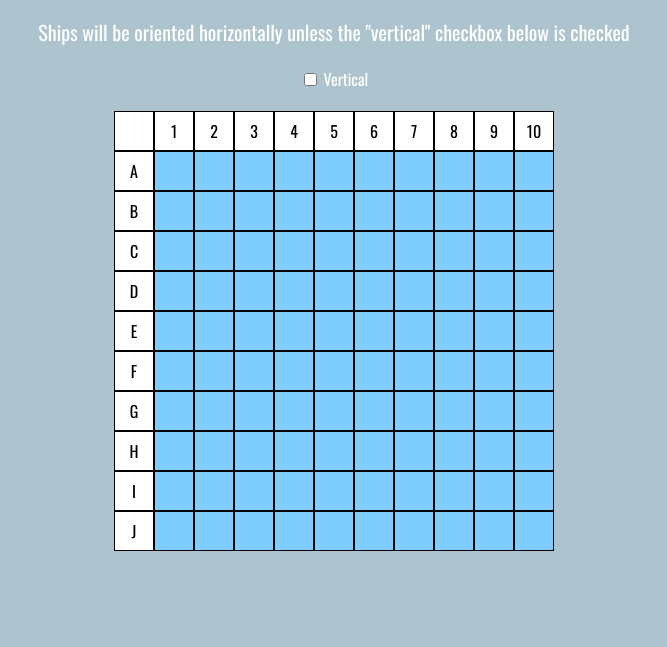
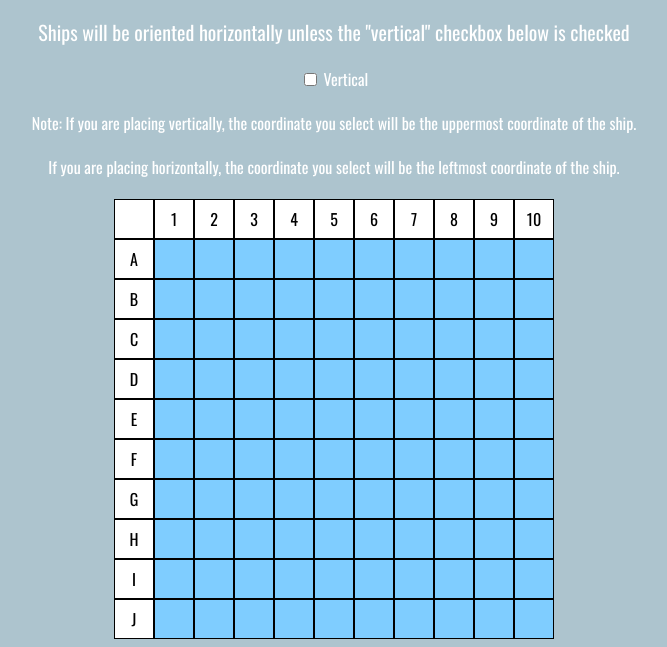
Before and after one commit to Ghost-Mechanic/battleship, a website built with webpack: page src/index.html in a window 1280 px wide. Both pictures are taken after a click on the input "Play". Shown: the part 246-893 px from the top of the page, without its empty margins (306-973 px from the left). Before the commit the page ends 805 px from the top, so only its background shows below. Built offline with nearby package versions, Linux system fonts and the light colour scheme.

Commit message:
Added note when placing ships letting users know of coordinate placement

```diff
--- a/src/dom.js
+++ b/src/dom.js
@@ -114,6 +114,8 @@ function placeShipListeners(player, playerBoxesArray, ship, playerOneTurn, playe
                     document.querySelector('.orientation-explanation').remove();
                     document.querySelector('.checkbox-container').remove();
                     document.querySelector('.current-ship').remove();
+                    document.querySelector('.note-one').remove();
+                    document.querySelector('.note-two').remove();
                     document.querySelector('.gameboard-container').style.display = 'grid';
 
                     const playerOneBoxes = document.querySelectorAll('.gameboard-container .gameboard-box');
@@ -141,6 +143,8 @@ function placeShipListeners(player, playerBoxesArray, ship, playerOneTurn, playe
                 document.querySelector('.orientation-explanation').remove();
                 document.querySelector('.checkbox-container').remove();
                 document.querySelector('.current-ship').remove();
+                document.querySelector('.note-one').remove();
+                document.querySelector('.note-two').remove();
 
                 // create second board
                 createBoardOnDOM(document.querySelector('.second-gameboard-container'));
--- a/src/index.html
+++ b/src/index.html
@@ -23,6 +23,8 @@
             <input type="checkbox" id="vertical" name="vertical">
             <label for="checkbox">Vertical</label>
         </div>
+        <div class="note-one">Note: If you are placing vertically, the coordinate you select will be the uppermost coordinate of the ship.</div>
+        <div class="note-two">If you are placing horizontally, the coordinate you select will be the leftmost coordinate of the ship.</div>
     </div>
     <div class="boards">
         <div class="gameboard-container">
--- a/src/index.js
+++ b/src/index.js
@@ -38,6 +38,8 @@ submitButton.addEventListener('click', (e) => {
     // start off with the beginning text on the screen
     playerTurn.textContent = "Player 1: Place your";
     currShip.textContent = "Carrier (length 5)";
+    document.querySelector('.note-one').style.display = "block";
+    document.querySelector('.note-two').style.display = "block";
 
     placeShipListeners(playerOne, playerOneBoxesArray, 'C', true, playerOne, playerTwo, playerTwo.human)
 });
--- a/src/style.css
+++ b/src/style.css
@@ -44,6 +44,11 @@ button {
 
 .text-container > * {
     margin: 0;
+}
+
+.note-one,
+.note-two {
+    display: none;
 }
 
 .orientation-explanation {
```
